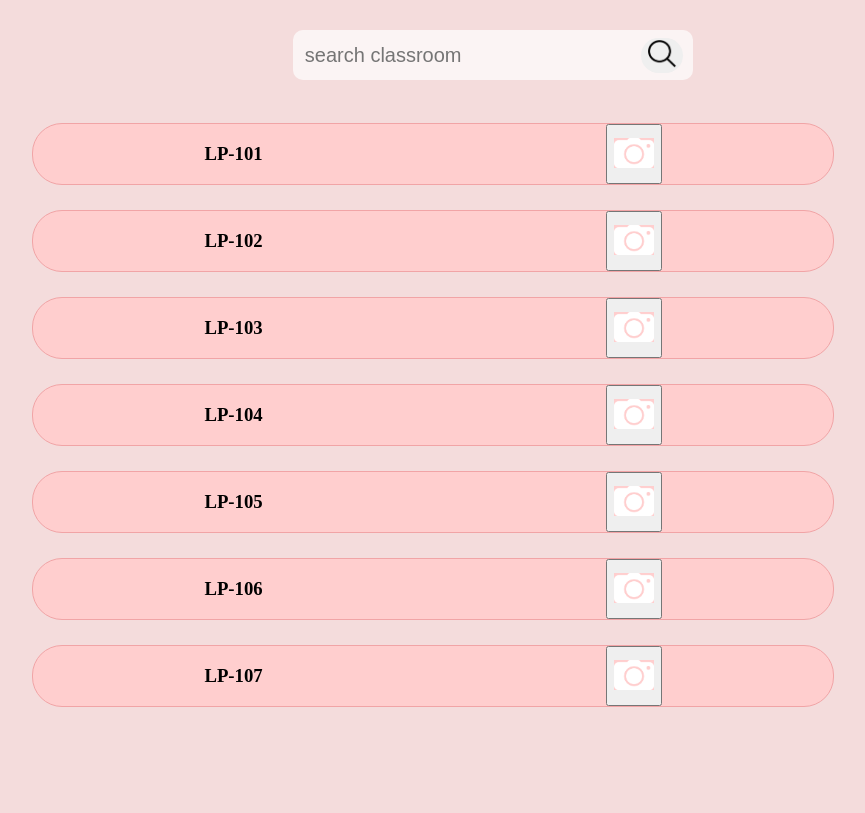
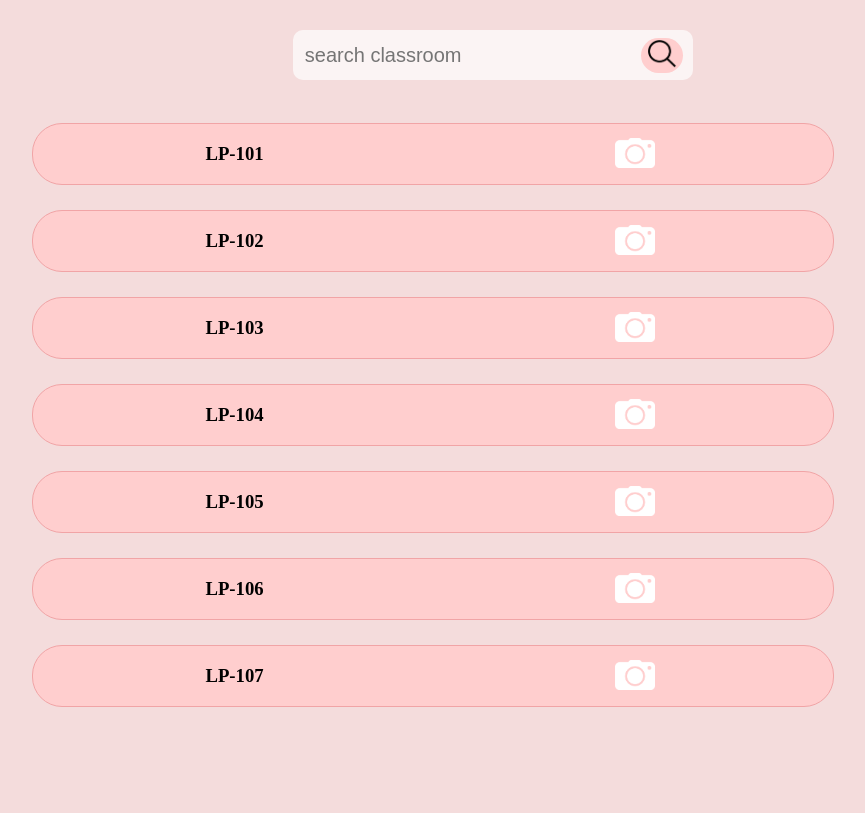
Before and after one commit to Chandravo/CNN-based-human-detection-to-save-electricity, a Django app: page / in a window 1280 px wide. Shown: the part 122-935 px from the top of the page, without its empty margins (168-1033 px from the left). Run offline with Django 4.2, Linux system fonts and the light colour scheme; a user stored in the database is signed in.

Commit message:
css updated

```diff
--- a/app/static/css/styles.css
+++ b/app/static/css/styles.css
@@ -121,7 +121,13 @@ a{
     height: 30px;
     width: 40px;
     border: none;
+    margin:0px;
     background-color: #ffcece;
+    padding: 0px;
+}
+button{
+    background-color: #ffcece;
+    border-width: 0px;
 }
 #tick_img{
     height: 30px;
--- a/app/templates/home.html
+++ b/app/templates/home.html
@@ -43,7 +43,6 @@
 
         <div class="classroom_number_2" id="LP109">
             <h3 id="LP109">LP-102</h3>
-
             <button type="" id="camera">
                 <img src="../static/images/camera.png" alt="" id="camera_img">
             </button>
```
